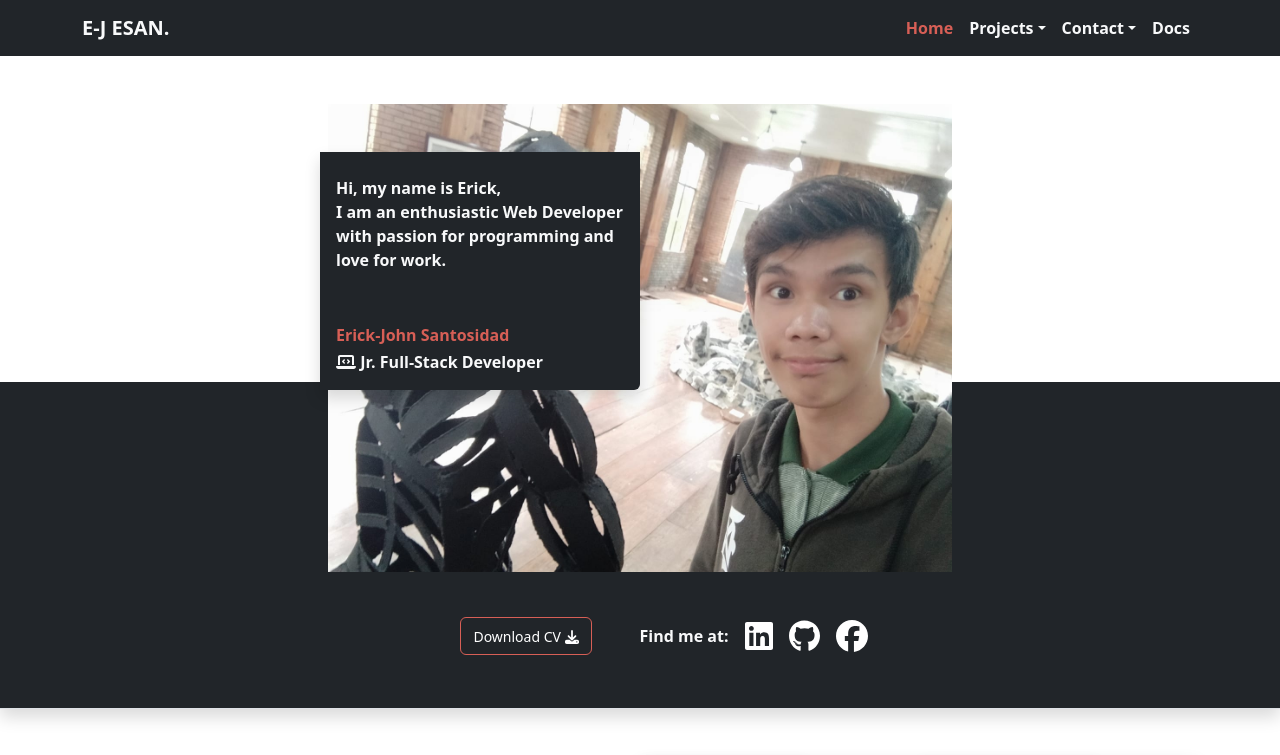
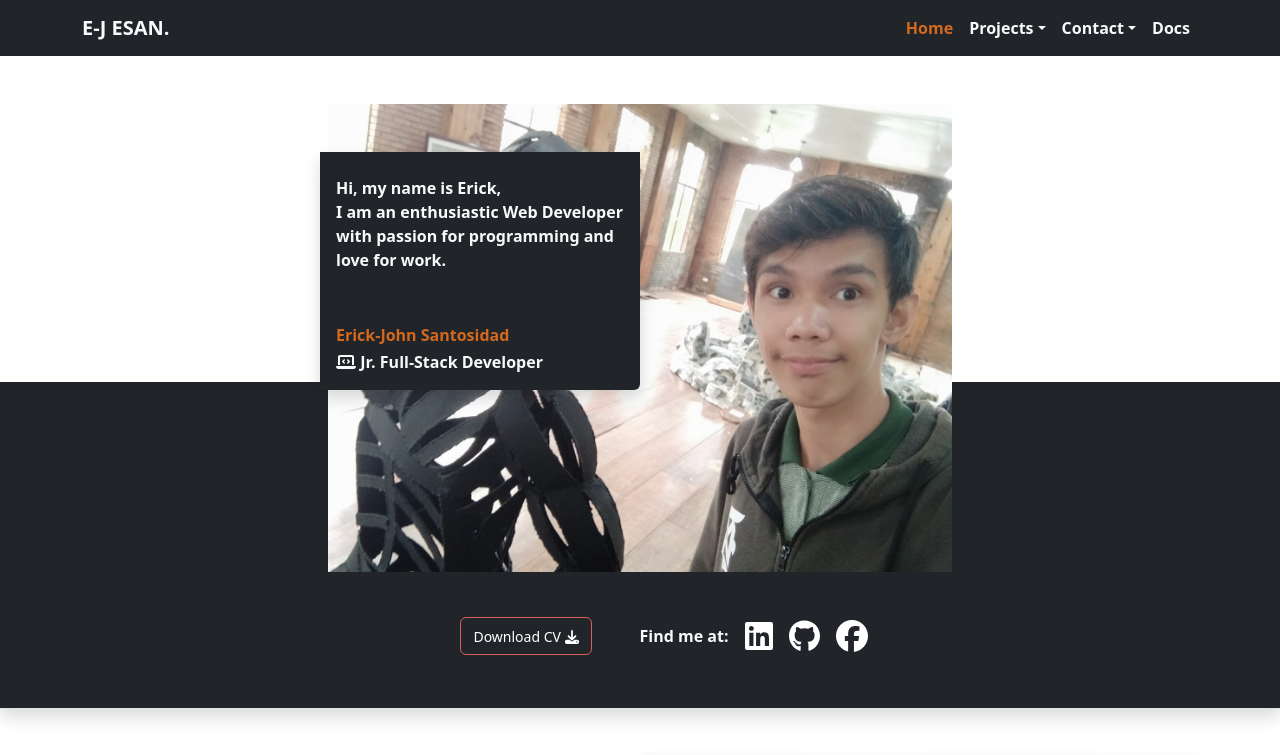
Before and after one commit to ricesush/portfoliov2, a React (Vite) app: page / in a window 1280 px wide. Shown: the top 755 px of the page. Built offline with nearby package versions, Linux system fonts and the light colour scheme.

Commit message:
fixed preloader logic

```diff
--- a/src/App.css
+++ b/src/App.css
@@ -1,7 +1,7 @@
 @import url('https://fonts.googleapis.com/css2?family=Roboto:wght@100;400;500;700&display=swap');
 
 :root {
-  --clr-primary-400: #d75f56;
+  --clr-primary-400: chocolate;
   --clr-neutral-400: #000000;
   --clr-accent-400: #212529;
   font-size: 16px;
--- a/src/components/Preloader.jsx
+++ b/src/components/Preloader.jsx
@@ -1,17 +1,6 @@
 import '../css/loader.css';
 
 const Preloader = () => {
-  const contentTimeout = setTimeout(contentLoader, 1505);
-  const preloaderTimeout = setTimeout(loader, 1500);
-
-  function contentLoader() {
-    document.getElementById('hidden').removeAttribute('hidden');
-  }
-
-  function loader() {
-    document.getElementById('loader').setAttribute('class', 'loader-hidden');
-  }
-
   return (
     <section className='loader' id='loader'>
       <div className='bg-glass p-5 rounded-1'>
--- a/src/routes/App.jsx
+++ b/src/routes/App.jsx
@@ -1,15 +1,17 @@
 import { Home } from './Home';
 import Preloader from '../components/Preloader';
+import { useState } from 'react';
 
 function App() {
-  return (
-    <>
-      <Preloader />
-      <div hidden id='hidden'>
-        <Home />
-      </div>
-    </>
-  );
+  const [isLoading, setIsLoading] = useState(true);
+
+  const preloaderTimeout = setTimeout(loader, 1500);
+
+  function loader() {
+    setIsLoading(false);
+  }
+
+  return <>{isLoading ? <Preloader /> : <Home />}</>;
 }
 
 export default App;
```
